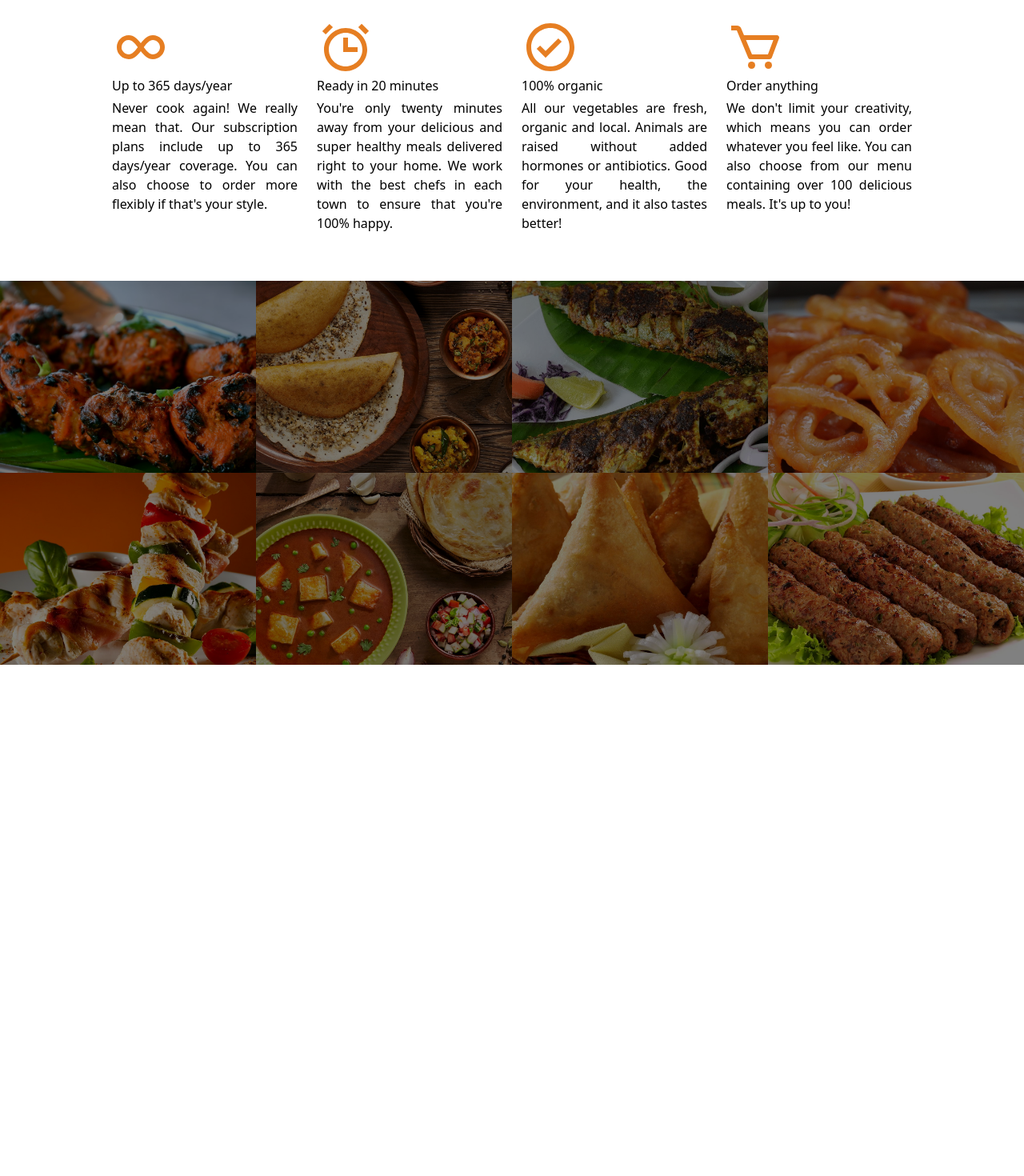
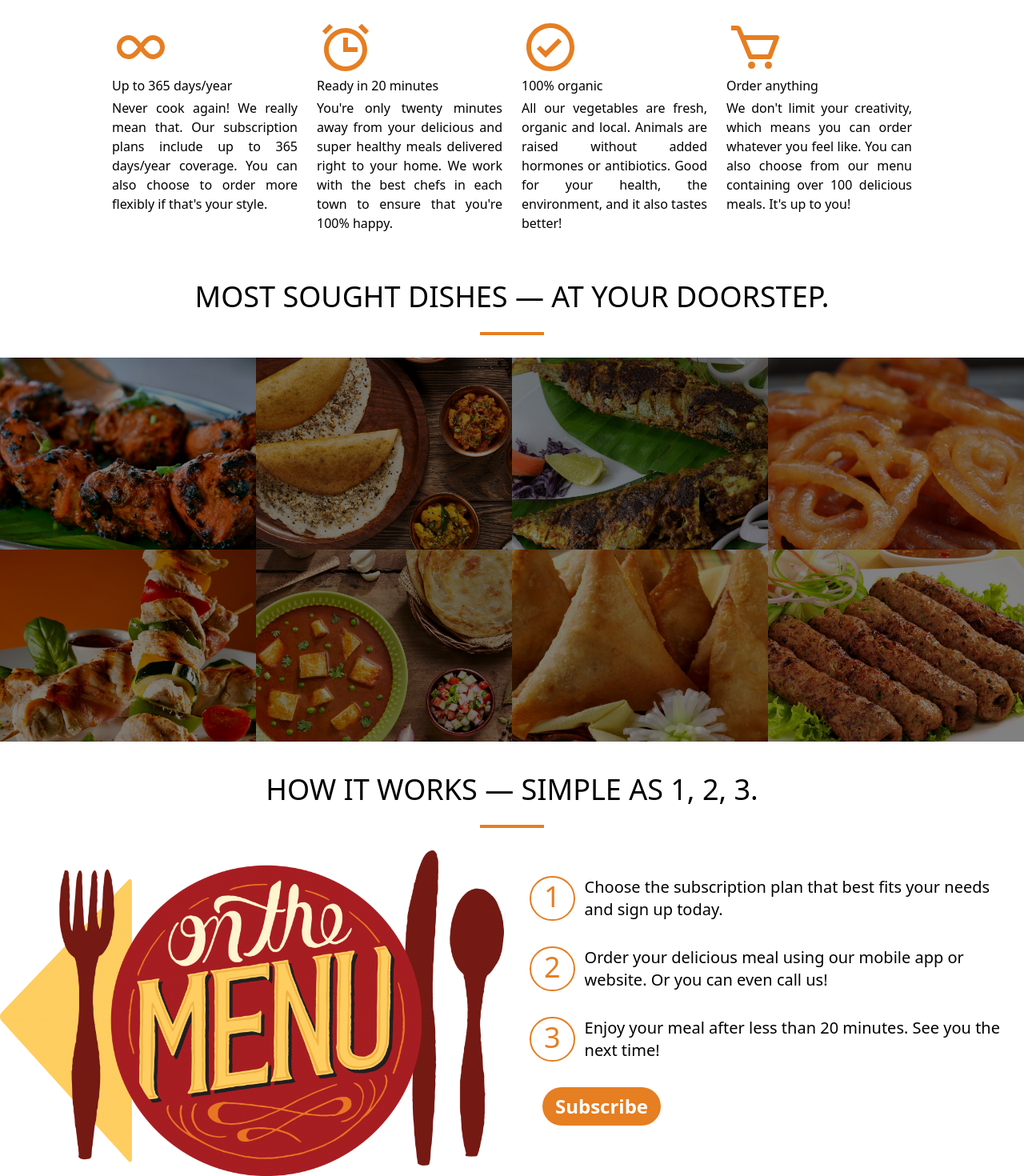
Before and after one commit to barnwalp/rasoi, a React (Create React App) app: page / in a window 1280 px wide. Shown: the part 993-2463 px from the top of the page at 80% size. Before the commit the page ends 1824 px from the top, so only its background shows below. Built offline with nearby package versions, Linux system fonts and the light colour scheme.

Commit message:
feat/styling for how it works section done

```diff
--- a/src/App.js
+++ b/src/App.js
@@ -16,6 +16,7 @@ import kebab from './assets/paneer_kebab.jpg';
 import paratha from './assets/paratha.jpg';
 import samosa from './assets/samosa.jpg';
 import seekh_kebab from './assets/seekh_kebab.jpg';
+import menu from './assets/menu-logo.png';
 
 // breakpoints in tailwind  by default apply as min-width
 // sm:bg-blue-500 will apply for screens larger than sm
@@ -106,7 +107,11 @@ const App = () => {
 					</div>
 				</div>
 			</section>
-			<div className="mt-10 md:grid grid-cols-4">
+			<section>
+				<h2 className="relative uppercase mt-10 font-light text-4xl text-center after:absolute after:content-[''] after:w-20 after:h-1 after:bg-primary after:mx-auto after:left-0 after:right-0 after:top-16">
+							Most sought Dishes &mdash; at your doorstep.
+				</h2>
+				<div className="mt-14 md:grid grid-cols-4">
 					<figure className="bg-black overflow-hidden">
 						<img className="w-full h-full opacity-50 scale-125 transition-all ease-linear duration-300 hover:opacity-100 hover:scale-105"  src={chicken} alt="chicken"/>
 					</figure>
@@ -132,6 +137,30 @@ const App = () => {
 						<img className="w-full h-full opacity-50 scale-125 transition-all ease-linear duration-300 hover:opacity-100 hover:scale-105"  src={seekh_kebab} alt="seekh kebab" />
 					</figure>
 				</div>
+			</section>
+			<section className="mx-auto">
+				<h2 className="relative uppercase mt-10 font-light text-4xl text-center after:absolute after:content-[''] after:w-20 after:h-1 after:bg-primary after:mx-auto after:left-0 after:right-0 after:top-16">
+							How it works &mdash; Simple as 1, 2, 3.
+				</h2>
+				<div className="mt-14 grid md:grid-cols-2 mr-5">
+					<img src={menu} alt="menu" />
+					<div className="ml-8">
+						<div className="mt-8 flex">
+							<div className="text-primary border-2 px-4 py-1 text-4xl border-primary rounded-full inline-block max-w-max h-14">1</div>
+							<p className="inline font-light ml-3 text-xl">Choose the subscription plan that best fits your needs and sign up today.</p>
+						</div>
+						<div className="mt-8 flex">
+							<div className="text-primary border-2 px-4 py-1 text-4xl border-primary rounded-full inline-block max-w-full h-14">2</div>
+							<p className="inline font-light ml-3 text-xl">Order your delicious meal using our mobile app or website. Or you can even call us!</p>
+						</div>
+						<div className="mt-8 flex">
+							<div className="text-primary border-2 px-4 py-1 text-4xl border-primary rounded-full inline-block max-w-full h-14">3</div>
+							<p className="inline font-light ml-3 text-xl">Enjoy your meal after less than 20 minutes. See you the next time!</p>
+						</div>
+						<a href="#" className="transition ease-in-out delay-75 inline-block bg-primary rounded-full text-xl px-4 py-2 text-white font-bold mt-8 ml-4 md:text-2xl mr-4 hover:bg-darkprimary">Subscribe</a>
+					</div>
+				</div>
+			</section>
 
 		</Fragment>
   );
```
Also changed, not shown: src/assets/menu-logo.png (added). Lines whose indentation alone changed are shown as unchanged.
